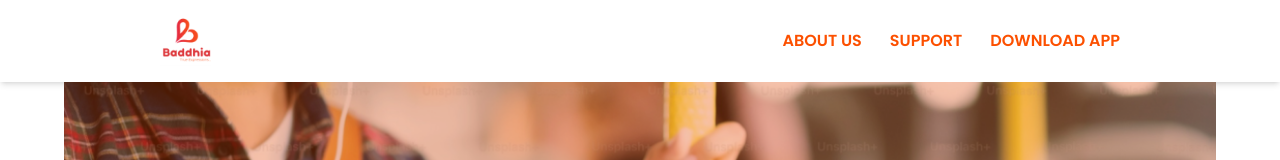
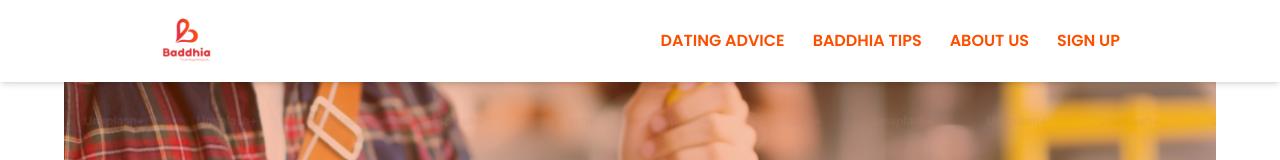
Before and after one commit to Tolutoon/baddhia, a React (Vite) app: page /blog in a window 1280 px wide. Shown: the top 160 px of the page. Built offline with nearby package versions, Linux system fonts and the light colour scheme.

Commit message:
Blognavbar update

```diff
--- a/src/components/BlogHeader.jsx
+++ b/src/components/BlogHeader.jsx
@@ -1,52 +1,91 @@
-import React from 'react'
-//import Logo from "/images/baddhia-logo.png"
-import Logo from "/images/baddhia-logo.png"
-import Bg from "/images/blog-header-img.png"
-import { useState } from "react";
+import React, { useState } from "react";
+import { Link } from "react-router-dom";
+
+// import assets
+import Logo from "/images/baddhia-Logo.png";
+
 import { BiMenuAltRight } from "react-icons/bi";
 import { AiOutlineClose } from "react-icons/ai";
-
+import { GiHamburgerMenu } from 'react-icons/gi';
 
 function BlogHeader() {
-    const [toggleMenu, setToggleMenu] = useState(false);
+  const [toggleMenu, setToggleMenu] = useState(false);
+
   return (
-    <>
-    <header className="w-full bg-white font-semibold  z-10 transition-all duration-300">
-      <div className="flex justify-between items-center py-4 xl:px-40 px-10">
-        <div className="cursor-pointer">
+    <header className="w-full bg-white shadow-md font-semibold fixed z-10 transition-all duration-300">
+      <div
+        className={`flex ${
+          toggleMenu ? "" : "justify-between"
+        } items-center md:py-4 xl:px-40 px-10 py-2`}
+      >
+        <Link to={"/"} className="cursor-pointer">
           <img src={Logo} alt="" style={{ width: 51, height: 50 }} />
-        </div>
+        </Link>
 
         <nav>
-          <ul className="md:flex gap-x-7 uppercase hidden transition">
+          <ul className="md:flex gap-x-7 uppercase hidden transition list-none">
             <li className="text-baddhia-orange text-base">
-              <a href="/about">dating advice</a>
+              <a href="">Dating advice</a>
             </li>
             <li className="text-baddhia-orange text-base">
-              <a href="/support">baddhia tips</a>
+              <a href="">Baddhia tips</a>
             </li>
             <li className="text-baddhia-orange text-base">
-              <a href="/">about us</a>
+              <a
+                href="/about"
+              >
+                About us
+              </a>
             </li>
             <li className="text-baddhia-orange text-base">
-              <a href="/">sign up</a>
+              <a
+                href=""
+              >
+                sign up
+              </a>
             </li>
           </ul>
           <div className="flex relative">
-            {toggleMenu ? <AiOutlineClose fontSize={28}/> : <BiMenuAltRight fontSize={28} className="md:hidden text-baddhia-orange cursor-pointer"/>}
+            {toggleMenu ? (
+              <AiOutlineClose
+                fontSize={28}
+                className="text-baddhia-orange md:hidden max-md:hidden cursor-pointer"
+                onClick={() => setToggleMenu(false)}
+              />
+            ) : (
+              <GiHamburgerMenu
+                fontSize={28}
+                className="md:hidden text-baddhia-orange cursor-pointer"
+                onClick={() => setToggleMenu(true)}
+              />
+            )}
             {toggleMenu && (
-              <ul className="flex flex-col gap-x-7 uppercase transition">
-                <li className="text-baddhia-orange text-base">
-                  <a href="/about">dating advice</a>
+              <ul className="z-30 fixed -top-0 -right-2 p-3 w-[70vw] h-full shadow-2xl md:hidden list-none uppercase bg-white
+              flex flex-col justify-start items-end rounded-md text-baddhia-orange animate-slide-in">
+                <AiOutlineClose
+                  fontSize={28}
+                  onClick={() => setToggleMenu(false)}
+                  className="cursor-pointer text-baddhia-orange mr-6 mt-2"
+                />{" "}
+                <li className="text-baddhia-orange text-base w-full my-2 mt-4 flex items-end">
+                  <a href="">Dating advice</a>
                 </li>
-                <li className="text-baddhia-orange text-base">
-                  <a href="/support">baddhia tips</a>
+                <li className="text-baddhia-orange text-base w-full my-2 flex items-end">
+                  <a href="">baddhia tips</a>
                 </li>
-                <li className="text-baddhia-orange text-base">
-                  <a href="/">about us</a>
+                <li className="text-baddhia-orange text-base w-full my-2 flex items-end">
+                  <a
+                    href="/about"
+                  >
+                    about us
+                  </a>
                 </li>
-                <li className="text-baddhia-orange text-base">
-                  <a href="/">sign up</a>
+                <li className="text-baddhia-orange text-base w-full my-2 flex items-end">
+                  <a
+                    href=""
+                  >
+                    Sign up
+                  </a>
                 </li>
               </ul>
             )}
@@ -54,12 +93,7 @@ function BlogHeader() {
         </nav>
       </div>
     </header>
-
-
-
-    </>
-
-  )
+  );
 }
 
-export default BlogHeader
+export default BlogHeader;
--- a/src/pages/Blog.jsx
+++ b/src/pages/Blog.jsx
@@ -1,5 +1,5 @@
 import React from 'react'
-import Header from '../components/Header';
+import BlogHeader from '../components/BlogHeader';
 import BlogImg from '../components/BlogImg';
 import BlogWriteup from '../components/BlogWriteup';
 import BlogCommunity from '../components/BlogCommunity';
@@ -11,7 +11,7 @@ function Blog() {
 
   return (
     <>
-      <Header />
+      <BlogHeader />
       <BlogImg />
       <BlogWriteup />
       <BlogCommunity />
```
